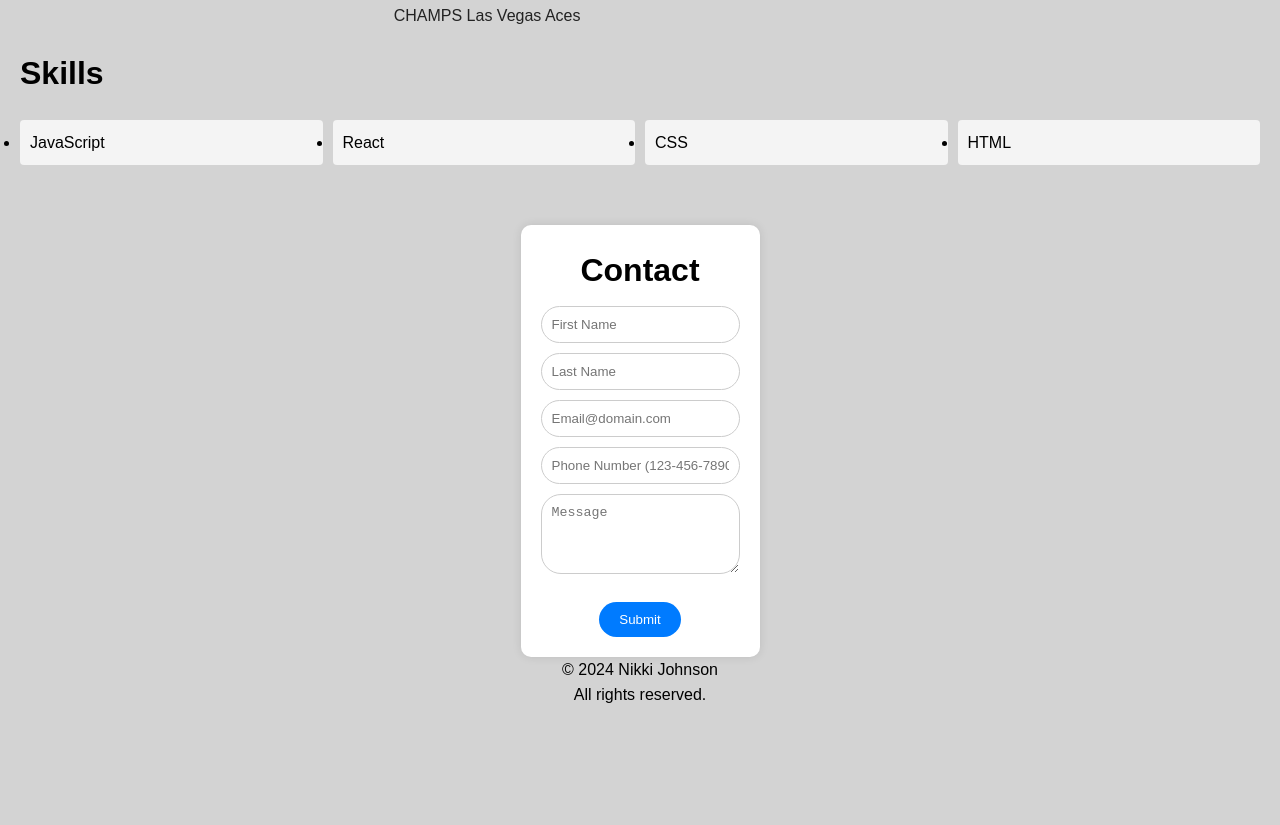
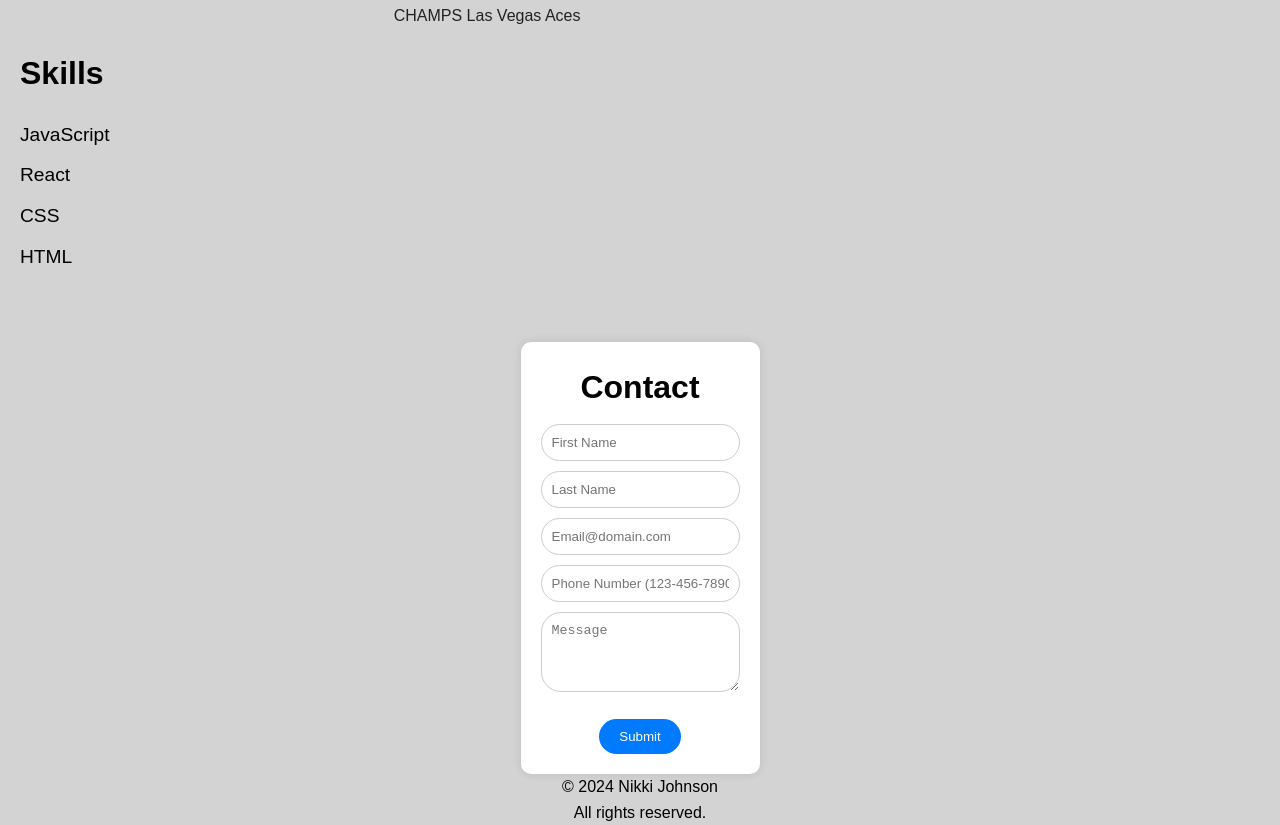
Before and after one commit to NikkiJWebDevOps/Nikki-J-Portfolio, a React app in the folder src/: page / in a window 1280 px wide. Shown: the part 1223-2048 px from the top of the page. Before the commit the page ends 1931 px from the top, so only its background shows below. Built offline with nearby package versions, Linux system fonts and the light colour scheme; the HTML template or start-up script is replaced by a standard one.

Commit message:
Update SkillsStyles.module.css

```diff
--- a/src/sections/Skills/SkillsStyles.module.css
+++ b/src/sections/Skills/SkillsStyles.module.css
@@ -12,14 +12,11 @@
 }
 
 .skillsList {
-  display: flex;
-  flex-wrap: wrap; /* Ensure skills wrap to next line if they exceed container width */
-  gap: 10px; /* Space between each skill */
+  list-style-type: none; /* Remove default list bullets */
+  padding: 0; /* Remove default padding */
 }
 
 .skill {
-  background-color: #f4f4f4; /* Example background color */
-  padding: 10px;
-  border-radius: 4px;
-  flex: 1 1 100px; /* Flexbox settings for skill items */
+  font-size: 1.2rem; /* Adjust font size as needed */
+  margin-bottom: 10px; /* Space between each skill */
 }
```
